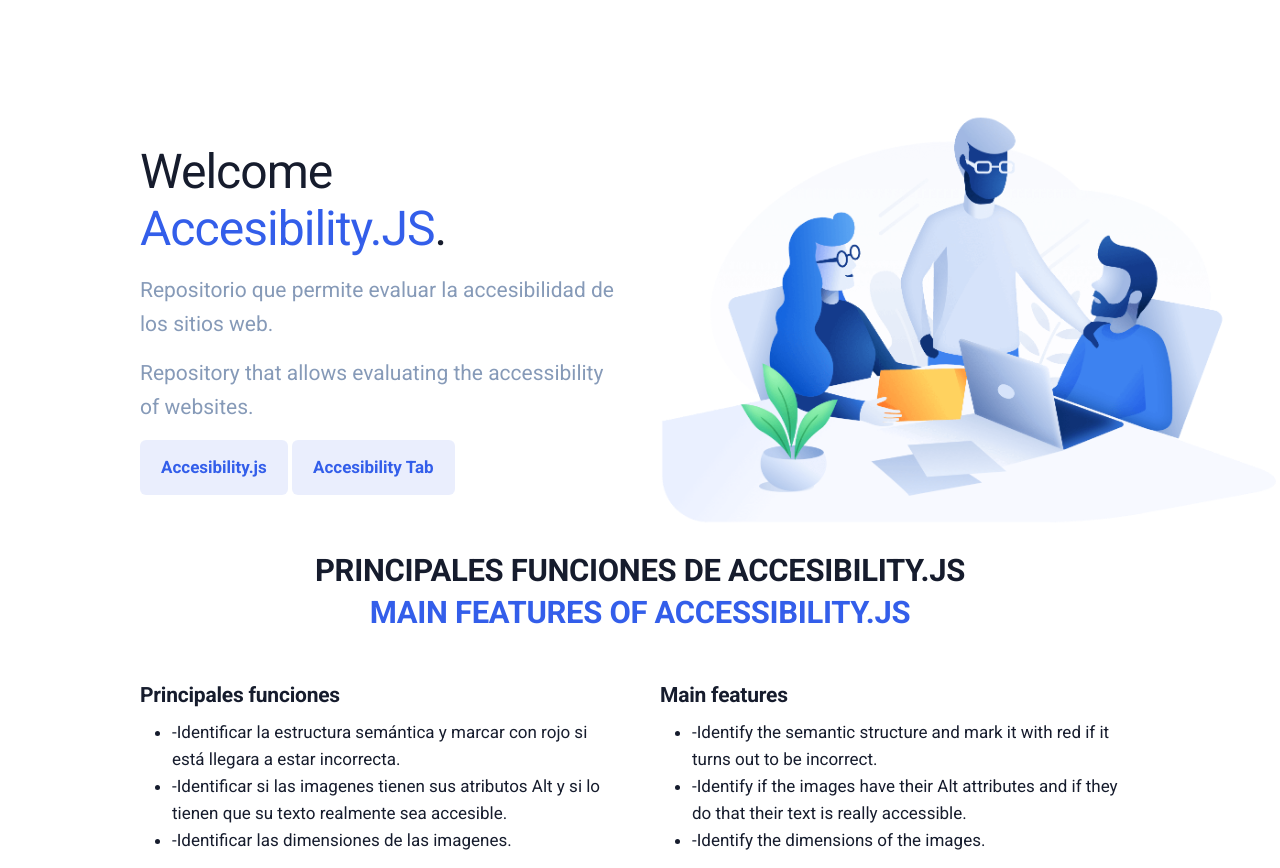
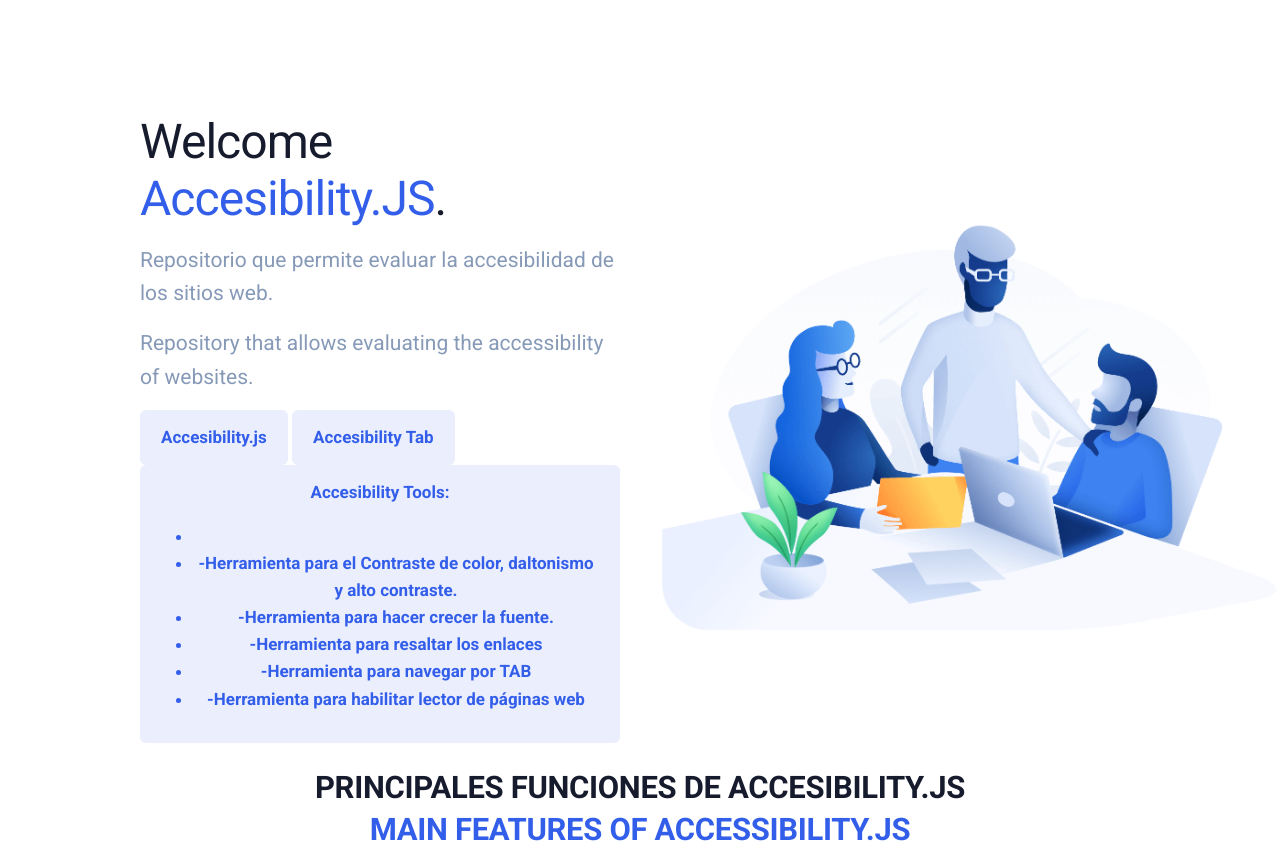
Before and after one commit to vtorresmz/accesibility, a plain HTML site: page index.html in a window 1280 px wide. Shown: the part 115-983 px from the top of the page. Drawn offline with Linux system fonts and the light colour scheme.

Commit message:
ubicación herramientas

```diff
--- a/index.html
+++ b/index.html
@@ -113,6 +113,28 @@
                         <a href="https://github.com/vtorresmz/accesibility/blob/main/accesibility-tab.js" class="btn btn-primary-soft lift">
               Accesibility Tab
             </a>
+
+
+
+                        <a href="https://github.com/vtorresmz/accesibility/blob/main/accesibility-tab.js" class="btn btn-primary-soft lift">
+                            <p>Accesibility Tools:
+                                <p>
+                                    <ul>
+                                        <li>
+                                            <li>-Herramienta para el Contraste de color, daltonismo y alto contraste.</li>
+
+                                            <li>-Herramienta para hacer crecer la fuente.</li>
+
+                                            <li>-Herramienta para resaltar los enlaces</li>
+
+                                            <li>-Herramienta para navegar por TAB</li>
+
+                                            <li>-Herramienta para habilitar lector de páginas web</li>
+                                        </li>
+                                    </ul>
+
+
+                        </a>
                     </div>
 
 
```
Also changed, not shown: tools/accesibility-constrast-color.html (renamed from accesibility-constrast-color.html), tools/accesibility-font-size.html (renamed from accesibility-font-size.html), tools/accesibility-rasaltar-enlace.html (renamed from accesibility-rasaltar-enlace.html), tools/accesibility-tabnavegation.html (renamed from accesibility-tabnavegation.html), tools/accesibility-voz.html (renamed from accesibility-voz.html).
